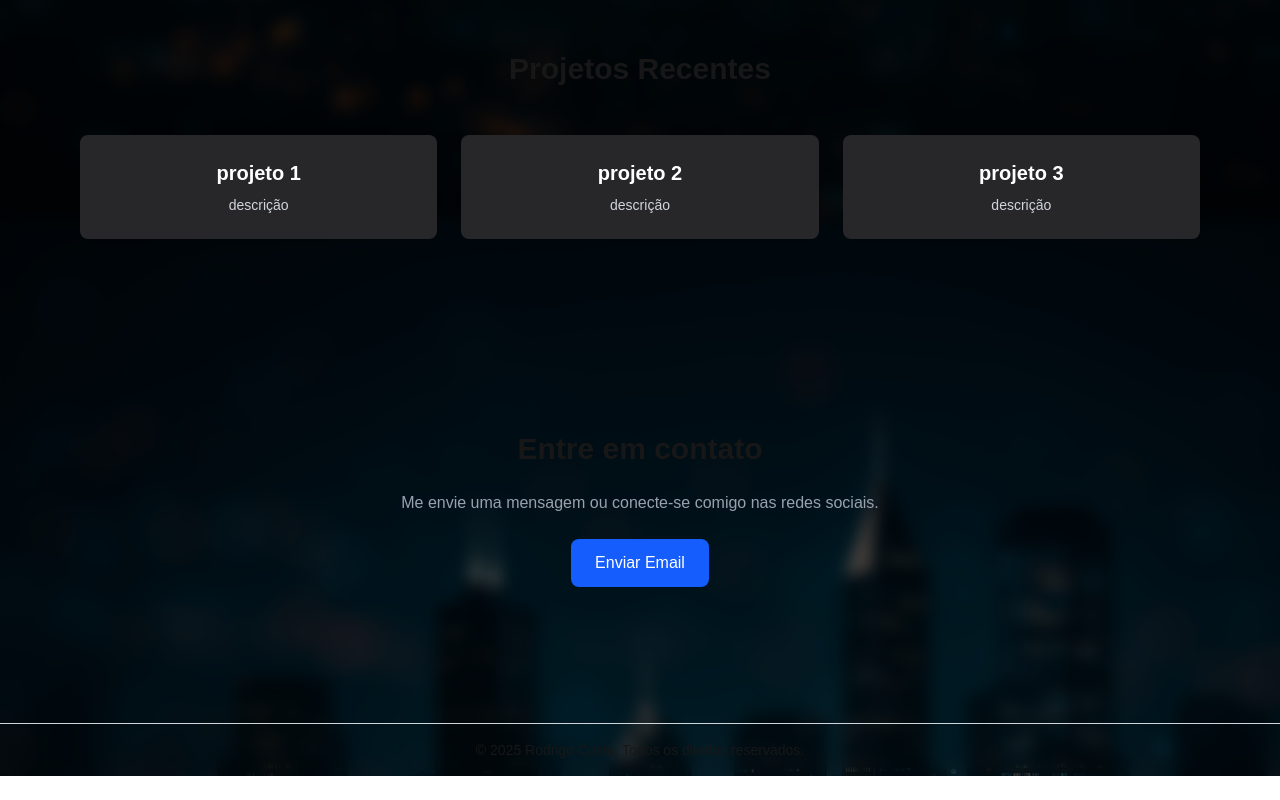
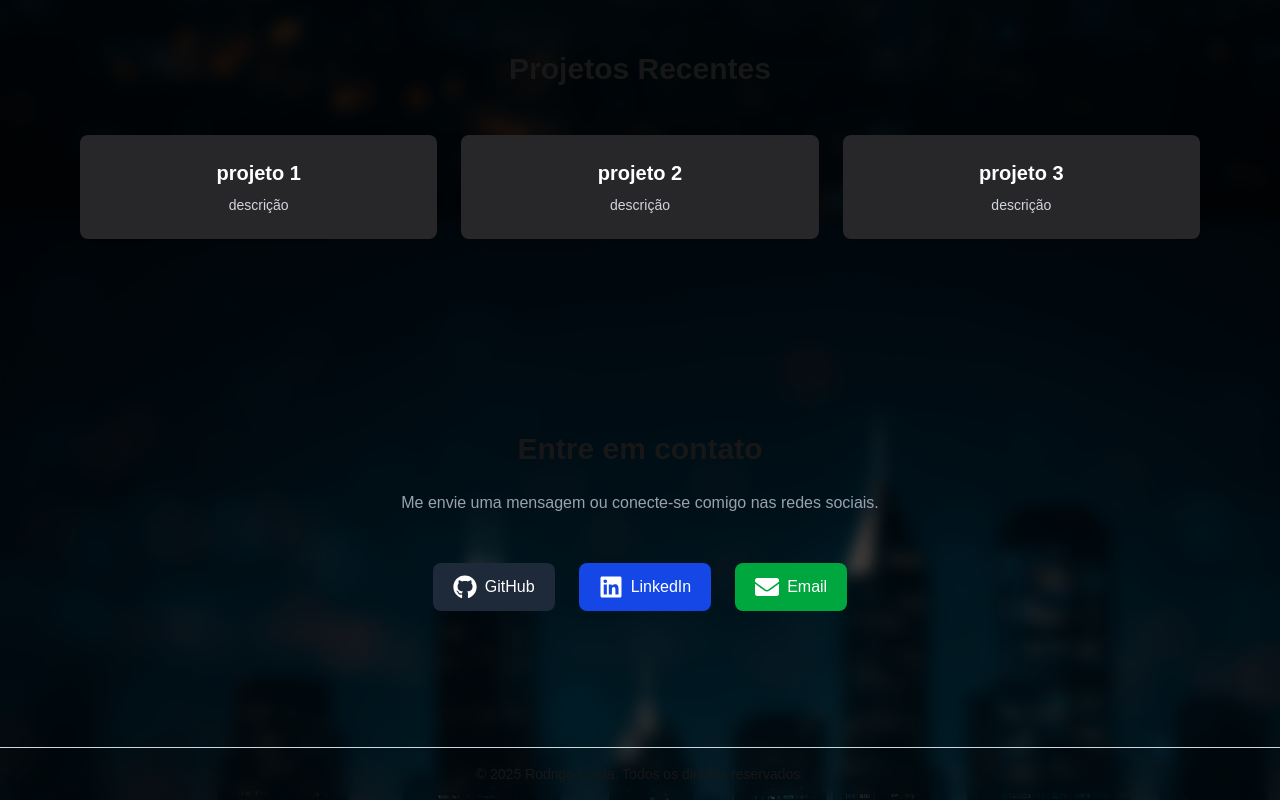
Before and after one commit to rcostagomes/RodrigoCosta, a Next.js app: page / in a window 1280 px wide. Shown: the part 805-1605 px from the top of the page. Before the commit the page ends 1581 px from the top, so only its background shows below. Built offline with nearby package versions, Linux system fonts and the light colour scheme.

Commit message:
ADD new options contato page

```diff
--- a/src/components/Contato.tsx
+++ b/src/components/Contato.tsx
@@ -1,5 +1,6 @@
 'use client';
 import { motion } from 'framer-motion';
+import { FaGithub, FaLinkedin, FaEnvelope } from 'react-icons/fa';
 
 export default function Contato() {
   return (
@@ -12,13 +13,46 @@ export default function Contato() {
       transition={{ duration: 0.7 }}
     >
       <h2 className="text-3xl font-bold mb-6">Entre em contato</h2>
-      <p className="text-gray-400 mb-6">Me envie uma mensagem ou conecte-se comigo nas redes sociais.</p>
-      <a
-        href="mailto:costardgg@gmail.com"
-        className="inline-block bg-blue-600 text-white px-6 py-3 rounded-lg hover:bg-blue-700 transition"
-      >
-        Enviar Email
-      </a>
+      <p className="text-gray-400 mb-12">Me envie uma mensagem ou conecte-se comigo nas redes sociais.</p>
+
+      <div className="flex justify-center gap-6">
+        {/* GitHub */}
+        <motion.a
+          href="https://github.com/rcostagomes"
+          target="_blank"
+          rel="noopener noreferrer"
+          whileHover={{ scale: 1.1 }}
+          whileTap={{ scale: 0.95 }}
+          className="flex items-center gap-2 bg-gray-800 text-white px-5 py-3 rounded-lg hover:bg-gray-700 transition"
+        >
+          <FaGithub className="text-2xl" />
+          GitHub
+        </motion.a>
+
+        {/* LinkedIn */}
+        <motion.a
+          href="https://www.linkedin.com/in/rodrigo-costa-645893244/"
+          target="_blank"
+          rel="noopener noreferrer"
+          whileHover={{ scale: 1.1 }}
+          whileTap={{ scale: 0.95 }}
+          className="flex items-center gap-2 bg-blue-700 text-white px-5 py-3 rounded-lg hover:bg-blue-600 transition"
+        >
+          <FaLinkedin className="text-2xl" />
+          LinkedIn
+        </motion.a>
+
+        {/* Email */}
+        <motion.a
+          href="mailto:costardgg@gmail.com"
+          whileHover={{ scale: 1.1 }}
+          whileTap={{ scale: 0.95 }}
+          className="flex items-center gap-2 bg-green-600 text-white px-5 py-3 rounded-lg hover:bg-green-500 transition"
+        >
+          <FaEnvelope className="text-2xl" />
+          Email
+        </motion.a>
+      </div>
     </motion.section>
   );
 }
```
